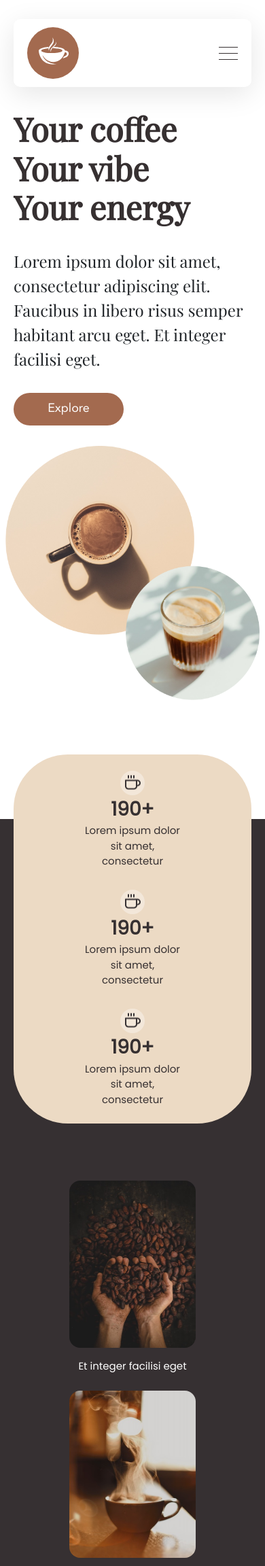
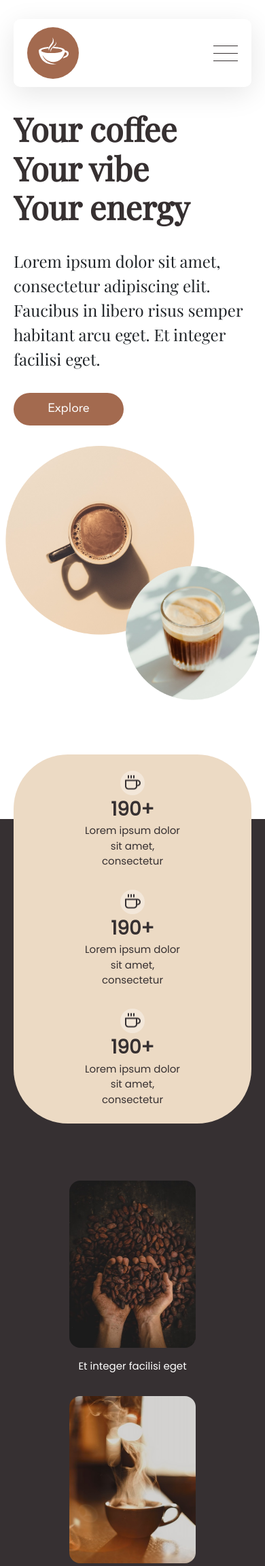
Before and after one commit to Narayan9813117963/Coffee, a PHP site: page / in a window 390 px wide. Shown: the top 2304 px of the page at 68% size. Run offline with PHP 8.4, Linux system fonts and the light colour scheme; style sheets or scripts are compiled from the project's sources; some web fonts are replaced.

Commit message:
bar icon size increased, padding is removed from inner div

```diff
--- a/dist/css/theme.css
+++ b/dist/css/theme.css
@@ -253,6 +253,8 @@ img {
   .product-wrapper {
     padding-left: 20px;
     padding-right: 20px; }
+    .product-wrapper .product-list {
+      row-gap: 32px; }
   .contact-wrapper {
     padding-left: 20px;
     padding-right: 20px; }
@@ -324,7 +326,8 @@ img {
           height: 74px;
           width: 100%; }
     .header-navbar .nav-wrapper .toggler-btn .bar-icon {
-      width: 28px; }
+      width: 36px;
+      gap: 10px; }
       .header-navbar .nav-wrapper .toggler-btn .bar-icon span {
         height: 1px;
         background-color: #363031; }
--- a/inc/header.php
+++ b/inc/header.php
@@ -45,7 +45,7 @@
                     </div>
                     <div class=" col-3 col-md-3 col-lg-2 toggler-btn d-block d-lg-none justify-content-end">
                         <div class=" d-flex align-items-center justify-content-end w-100">
-                            <div class="bar-icon d-flex flex-column gap-2" data-bs-toggle="offcanvas"
+                            <div class="bar-icon d-flex flex-column" data-bs-toggle="offcanvas"
                                 href="#offcanvasExample" role="button" aria-controls="offcanvasExample">
                                 <span class="w-100"></span>
                                 <span class="w-100"></span>
--- a/index.php
+++ b/index.php
@@ -60,8 +60,8 @@
         </div>
 
         <div class="custom-container">
-            <div class="row mx-auto">
-                <div class="col-12 col-sm-6 col-md-4 col-lg-3 col-xl d-flex justify-content-center mb-4">
+            <div class="row product-list mx-auto">
+                <div class="col-12 col-sm-6 col-md-4 col-lg-3 col-xl d-flex justify-content-center">
                     <div class="product-1">
                         <figure class="product-img">
                             <img src="images/shop/product1.jpg" alt="product-1">
@@ -69,7 +69,7 @@
                         <p class="product-name text-center">Et integer facilisi eget</p>
                     </div>
                 </div>
-                <div class="col-12 col-sm-6 col-md-4 col-lg-3 col-xl d-flex justify-content-center mb-4">
+                <div class="col-12 col-sm-6 col-md-4 col-lg-3 col-xl d-flex justify-content-center">
                     <div class="product-1">
                         <figure class="product-img">
                             <img src="images/shop/product2.jpg" alt="product-2">
@@ -77,7 +77,7 @@
                         <p class="product-name text-center">Et integer facilisi eget</p>
                     </div>
                 </div>
-                <div class="col-12 col-sm-6 col-md-4 col-lg-3 col-xl d-flex justify-content-center mb-4">
+                <div class="col-12 col-sm-6 col-md-4 col-lg-3 col-xl d-flex justify-content-center">
                     <div class="product-1">
                         <figure class="product-img">
                             <img src="images/shop/product3.jpg" alt="product-3">
@@ -85,7 +85,7 @@
                         <p class="product-name text-center">Et integer facilisi eget</p>
                     </div>
                 </div>
-                <div class="col-12 col-sm-6 col-md-4 col-lg-3 col-xl d-flex justify-content-center mb-4">
+                <div class="col-12 col-sm-6 col-md-4 col-lg-3 col-xl d-flex justify-content-center">
                     <div class="product-1">
                         <figure class="product-img">
                             <img src="images/shop/product4.jpg" alt="product-4">
@@ -93,7 +93,7 @@
                         <p class="product-name text-center">Et integer facilisi eget</p>
                     </div>
                 </div>
-                <div class="col-12 col-sm-6 col-md-4 col-lg-3 col-xl d-flex justify-content-center mb-4">
+                <div class="col-12 col-sm-6 col-md-4 col-lg-3 col-xl d-flex justify-content-center">
                     <div class="product-1">
                         <figure class="product-img">
                             <img src="images/shop/product5.jpg" alt="product-5">
--- a/src/scss/themes/_header.scss
+++ b/src/scss/themes/_header.scss
@@ -36,8 +36,8 @@
     }
     .toggler-btn {
       .bar-icon {
-        width: 28px;
-
+        width: 36px;
+        gap: 10px;
         span {
           height: 1px;
           background-color: $primary-text-color;
--- a/src/scss/themes/_top.scss
+++ b/src/scss/themes/_top.scss
@@ -188,6 +188,9 @@
   .product-wrapper {
     padding-left: 20px;
     padding-right: 20px;
+    .product-list{
+      row-gap: 32px;
+    }
   }
 
   .contact-wrapper {
```
